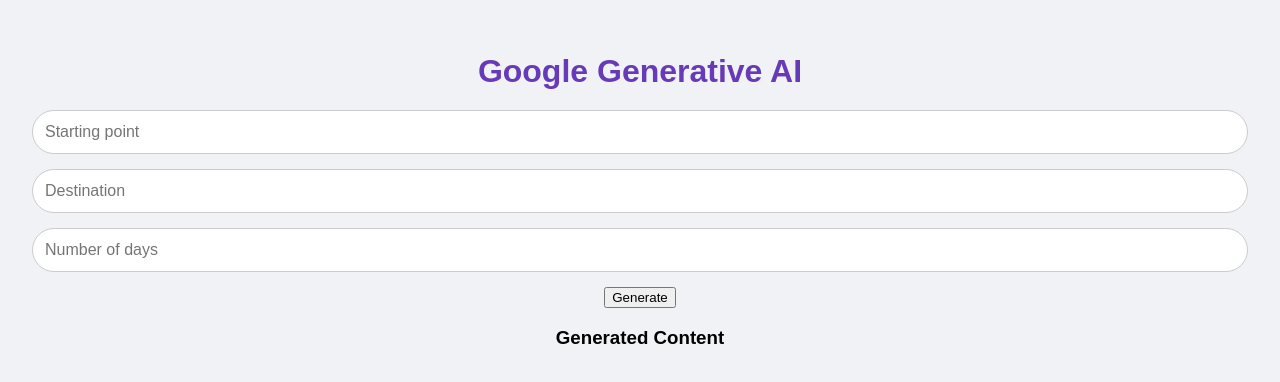
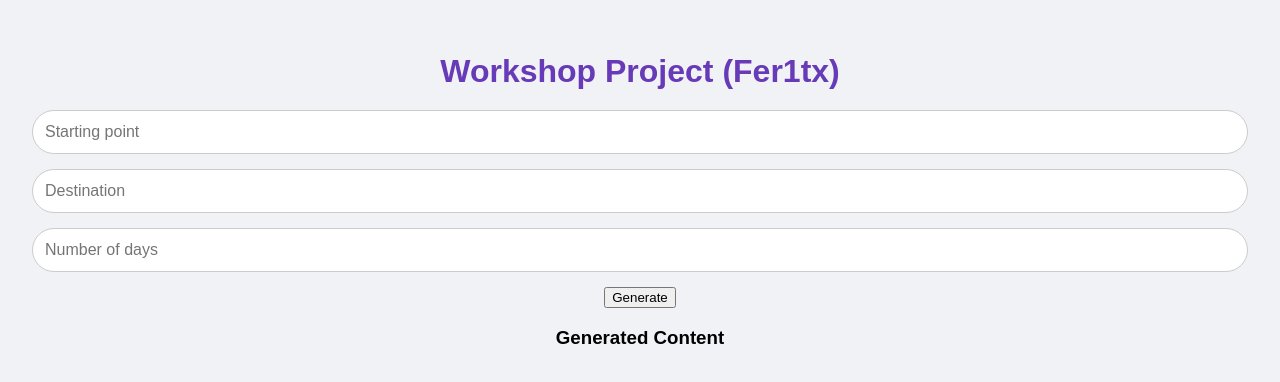
Before and after one commit to fer1tx/genai-workshop, a plain HTML site: page index.html in a window 1280 px wide. Drawn offline with Linux system fonts and the light colour scheme.

Commit message:
Update index.html

```diff
--- a/index.html
+++ b/index.html
@@ -14,7 +14,7 @@
 
 
 <body>
-<h1>Google Generative AI</h1>
+<h1>Workshop Project (Fer1tx)</h1>
 <input type="text" id="from" placeholder="Starting point" />
 <input type="text" id="to" placeholder="Destination" />
 <input type="text" id="days" placeholder="Number of days" />
```
